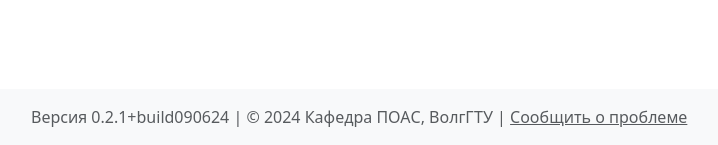
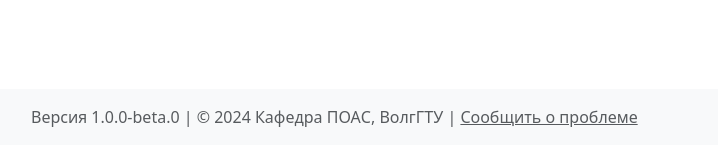
Before and after one commit to brookite/VSTU_DepartmentPublications, a Django app: template frontend/templates/index.html in a window 1280 px wide. Shown: the part 655-800 px from the top of the page, without its empty margins (51-769 px from the left). Run offline with Django 5.2, Linux system fonts and the light colour scheme; the template is opened without the code that fills it, so the values that code supplies are empty; some libraries are stand-ins or nearby versions.

Commit message:
Release 1.0.0-beta.0: email subscriptions, library name validating, many improvements

```diff
--- a/departmentpublications/settings.py
+++ b/departmentpublications/settings.py
@@ -28,7 +28,7 @@ BASE_DIR = Path(__file__).resolve().parent.parent
 SECRET_KEY = "django-insecure-za10x@+s^*o=#&s$6%0_&j!t_vc&-aqlrv=6%#%b+_ucs)5+7*"
 
 # SECURITY WARNING: don't run with debug turned on in production!
-DEBUG = True
+DEBUG = False
 
 if DEBUG:
     load_dotenv("./dev.env")
--- a/frontend/templates/base.html
+++ b/frontend/templates/base.html
@@ -80,7 +80,7 @@
 
     <footer class="footer mt-auto py-3 bg-light">
       <div class="container">
-          <span class="text-muted">Версия 0.2.1+build090624</span>
+          <span class="text-muted">Версия 1.0.0-beta.0</span>
           <span class="text-muted"> | </span>
         <span class="text-muted text-end">© 2024 Кафедра ПОАС, ВолгГТУ</span>
         <span class="text-muted"> | </span>
```
